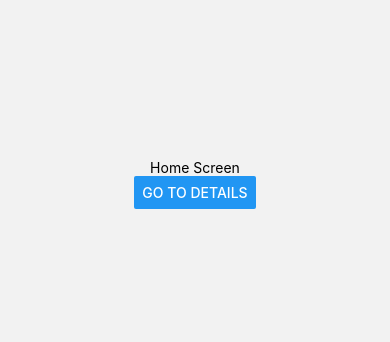
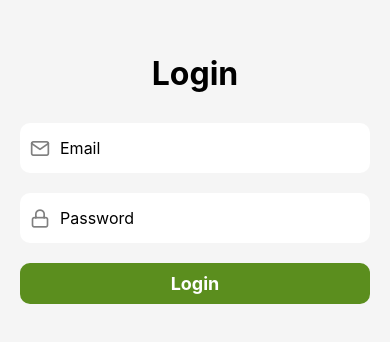
Before and after one commit to naveenterance/RNChat, a React Native app: screen /Login in a window 390 px wide. Shown: the part 238-580 px from the top of the page. Built offline with nearby package versions, Linux system fonts and the light colour scheme.

Commit message:
STyling wip

```diff
--- a/App.tsx
+++ b/App.tsx
@@ -1,25 +1,25 @@
 import * as React from 'react';
 import {NavigationContainer} from '@react-navigation/native';
 import {createNativeStackNavigator} from '@react-navigation/native-stack';
-import HomeScreen from './src/screens/Home';
-import DetailsTabs from './src/screens/Details';
+
+import HomeTabs from './src/screens/Home';
 import ChatScreen from './src/screens/Chat';
+import LoginScreen from './src/screens/Login';
 
-// Create the stack navigator
 const Stack = createNativeStackNavigator();
 
 export default function App() {
   return (
     <NavigationContainer>
-      <Stack.Navigator initialRouteName="Home">
+      <Stack.Navigator initialRouteName="Login">
         <Stack.Screen
-          name="Home"
-          component={HomeScreen}
+          name="Login"
+          component={LoginScreen}
           options={{headerShown: false}}
         />
         <Stack.Screen
-          name="Details"
-          component={DetailsTabs}
+          name="Home"
+          component={HomeTabs}
           options={{headerShown: false}}
         />
         <Stack.Screen
--- /dev/null
+++ b/src/data/sampleChat.ts
@@ -0,0 +1,74 @@
+export const chatData = [
+  {
+    id: '1',
+    isSent: true,
+    message: 'What does this do?',
+    time: '10:00pm',
+  },
+  {
+    id: '2',
+    isSent: true,
+    message: 'This is a sample message.',
+    time: '10:05pm',
+  },
+  {
+    id: '3',
+    isSent: false,
+    message: 'Let’s chat!',
+    time: '10:10pm',
+  },
+  {
+    id: '4',
+    isSent: true,
+    message: 'What does this do?',
+    time: '10:00pm',
+  },
+  {
+    id: '5',
+    isSent: true,
+    message: 'This is a sample message.',
+    time: '10:05pm',
+  },
+  {
+    id: '6',
+    isSent: false,
+    message: 'Let’s chat!',
+    time: '10:10pm',
+  },
+  {
+    id: '7',
+    isSent: true,
+    message: 'What does this do?',
+    time: '10:00pm',
+  },
+  {
+    id: '8',
+    isSent: true,
+    message: 'This is a sample message.',
+    time: '10:05pm',
+  },
+  {
+    id: '9',
+    isSent: false,
+    message: 'Let’s chat!',
+    time: '10:10pm',
+  },
+  {
+    id: '10',
+    isSent: true,
+    message: 'What does this do?',
+    time: '10:00pm',
+  },
+  {
+    id: '11',
+    isSent: true,
+    message: 'This is a sample message.',
+    time: '10:05pm',
+  },
+  {
+    id: '12',
+    isSent: false,
+    message: 'Let’s chat!',
+    time: '10:10pm',
+  },
+];
--- a/src/screens/Details.tsx
+++ /dev/null
@@ -1,51 +0,0 @@
-import * as React from 'react';
-import {createBottomTabNavigator} from '@react-navigation/bottom-tabs';
-import {Text} from 'react-native';
-import Icon from 'react-native-vector-icons/Ionicons';
-import SettingsScreen from './Settings';
-import ChatListScreen from './ChatList';
-
-// Create a Bottom Tab Navigator
-const Tab = createBottomTabNavigator();
-
-const DetailsTabs = () => {
-  return (
-    <Tab.Navigator
-      initialRouteName="ChatList"
-      screenOptions={({route}) => ({
-        tabBarIcon: ({focused, color, size}) => {
-          let iconName;
-
-          if (route.name === 'Settings') {
-            iconName = focused ? 'settings' : 'settings-outline';
-          } else if (route.name === 'ChatList') {
-            iconName = focused ? 'chatbubble-sharp' : 'chatbubble-outline';
-          }
-
-          return <Icon name={iconName!} size={size} color={color} />;
-        },
-        tabBarActiveTintColor: 'teal',
-        tabBarInactiveTintColor: 'gray',
-        tabBarStyle: {
-          height: '8%',
-        },
-
-        tabBarLabel: ({focused, color}) => (
-          <Text style={{color: focused ? 'teal' : color}}>{route.name}</Text>
-        ),
-      })}>
-      <Tab.Screen
-        name="ChatList"
-        component={ChatListScreen}
-        options={{headerShown: false}}
-      />
-      <Tab.Screen
-        name="Settings"
-        component={SettingsScreen}
-        options={{headerShown: false}}
-      />
-    </Tab.Navigator>
-  );
-};
-
-export default DetailsTabs;
--- a/src/screens/Home.tsx
+++ b/src/screens/Home.tsx
@@ -1,18 +1,51 @@
 import * as React from 'react';
-import {View, Text, Button} from 'react-native';
-import {useNavigation, NavigationProp} from '@react-navigation/native';
+import {createBottomTabNavigator} from '@react-navigation/bottom-tabs';
+import {Text} from 'react-native';
+import Icon from 'react-native-vector-icons/Ionicons';
+import SettingsScreen from './Settings';
+import ChatListScreen from './ChatList';
 
-const HomeScreen = () => {
-  const navigation = useNavigation<NavigationProp<any>>();
+// Create a Bottom Tab Navigator
+const Tab = createBottomTabNavigator();
+
+const HomeTabs = () => {
   return (
-    <View style={{flex: 1, alignItems: 'center', justifyContent: 'center'}}>
-      <Text>Home Screen</Text>
-      <Button
-        title="Go to Details"
-        onPress={() => navigation.navigate('Details')}
+    <Tab.Navigator
+      initialRouteName="ChatList"
+      screenOptions={({route}) => ({
+        tabBarIcon: ({focused, color, size}) => {
+          let iconName;
+
+          if (route.name === 'Settings') {
+            iconName = focused ? 'settings' : 'settings-outline';
+          } else if (route.name === 'ChatList') {
+            iconName = focused ? 'chatbubble-sharp' : 'chatbubble-outline';
+          }
+
+          return <Icon name={iconName!} size={size} color={color} />;
+        },
+        tabBarActiveTintColor: '#5B8E1E',
+        tabBarInactiveTintColor: 'gray',
+        tabBarStyle: {
+          height: '8%',
+        },
+
+        tabBarLabel: ({focused, color}) => (
+          <Text style={{color: focused ? '#5B8E1E' : color}}>{route.name}</Text>
+        ),
+      })}>
+      <Tab.Screen
+        name="ChatList"
+        component={ChatListScreen}
+        options={{headerShown: false}}
       />
-    </View>
+      <Tab.Screen
+        name="Settings"
+        component={SettingsScreen}
+        options={{headerShown: false}}
+      />
+    </Tab.Navigator>
   );
 };
 
-export default HomeScreen;
+export default HomeTabs;
--- /dev/null
+++ b/src/screens/Login.tsx
@@ -0,0 +1,120 @@
+import React, {useState} from 'react';
+import {
+  View,
+  Text,
+  TextInput,
+  Pressable,
+  StyleSheet,
+  Alert,
+} from 'react-native';
+import Icon from 'react-native-vector-icons/Feather';
+import {useNavigation, NavigationProp} from '@react-navigation/native';
+
+const LoginScreen = () => {
+  const [email, setEmail] = useState('');
+  const [password, setPassword] = useState('');
+  const navigation = useNavigation<NavigationProp<any>>();
+
+  // Function to handle login button press
+  const handleLogin = () => {
+    // Simple validation
+    if (!email.trim() || !password.trim()) {
+      Alert.alert('Error', 'Please enter both email and password');
+      return;
+    }
+
+    // Replace this with your actual login logic
+    if (email === 'user@example.com' && password === 'password123') {
+      Alert.alert('Success', 'Login successful!');
+      // You can navigate to another screen after login like this:
+      // navigation.navigate('HomeScreen');
+    } else {
+      Alert.alert('Error', 'Invalid email or password');
+    }
+  };
+
+  return (
+    <View style={styles.container}>
+      <Text style={styles.title}>Login</Text>
+
+      {/* Email Input */}
+      <View style={styles.inputContainer}>
+        <Icon name="mail" size={20} color="gray" />
+        <TextInput
+          style={styles.input}
+          placeholder="Email"
+          value={email}
+          onChangeText={setEmail}
+          keyboardType="email-address"
+          autoCapitalize="none"
+        />
+      </View>
+
+      {/* Password Input */}
+      <View style={styles.inputContainer}>
+        <Icon name="lock" size={20} color="gray" />
+        <TextInput
+          style={styles.input}
+          placeholder="Password"
+          value={password}
+          onChangeText={setPassword}
+          secureTextEntry={true}
+          autoCapitalize="none"
+        />
+      </View>
+
+      {/* Login Button */}
+      <Pressable
+        style={styles.button}
+        onPress={() => navigation.navigate('Home')}>
+        <Text style={styles.buttonText}>Login</Text>
+      </Pressable>
+    </View>
+  );
+};
+
+export default LoginScreen;
+
+const styles = StyleSheet.create({
+  container: {
+    flex: 1,
+    justifyContent: 'center',
+    alignItems: 'center',
+    paddingHorizontal: 20,
+    backgroundColor: '#f5f5f5',
+  },
+  title: {
+    fontSize: 32,
+    fontWeight: 'bold',
+    marginBottom: 30,
+  },
+  inputContainer: {
+    flexDirection: 'row',
+    alignItems: 'center',
+    backgroundColor: '#fff',
+    borderRadius: 10,
+    paddingHorizontal: 10,
+    paddingVertical: 5,
+    width: '100%',
+    marginBottom: 20,
+    elevation: 2,
+  },
+  input: {
+    flex: 1,
+    padding: 10,
+    fontSize: 16,
+  },
+  button: {
+    backgroundColor: '#5B8E1E',
+    borderRadius: 10,
+    paddingVertical: 10,
+    width: '100%',
+    alignItems: 'center',
+    marginBottom: 10,
+  },
+  buttonText: {
+    color: '#fff',
+    fontSize: 18,
+    fontWeight: 'bold',
+  },
+});
```
Also changed, not shown: src/screens/Chat.tsx (+72 -28 lines).
